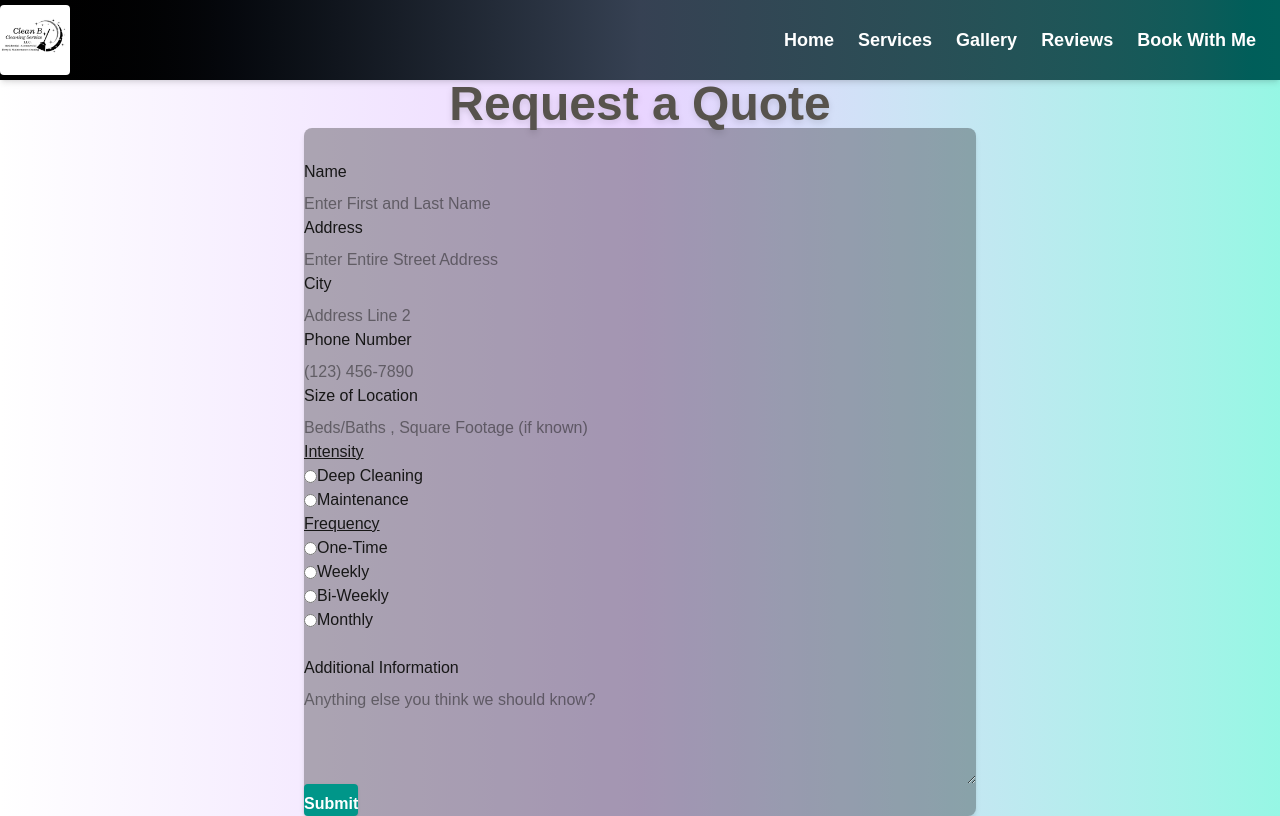
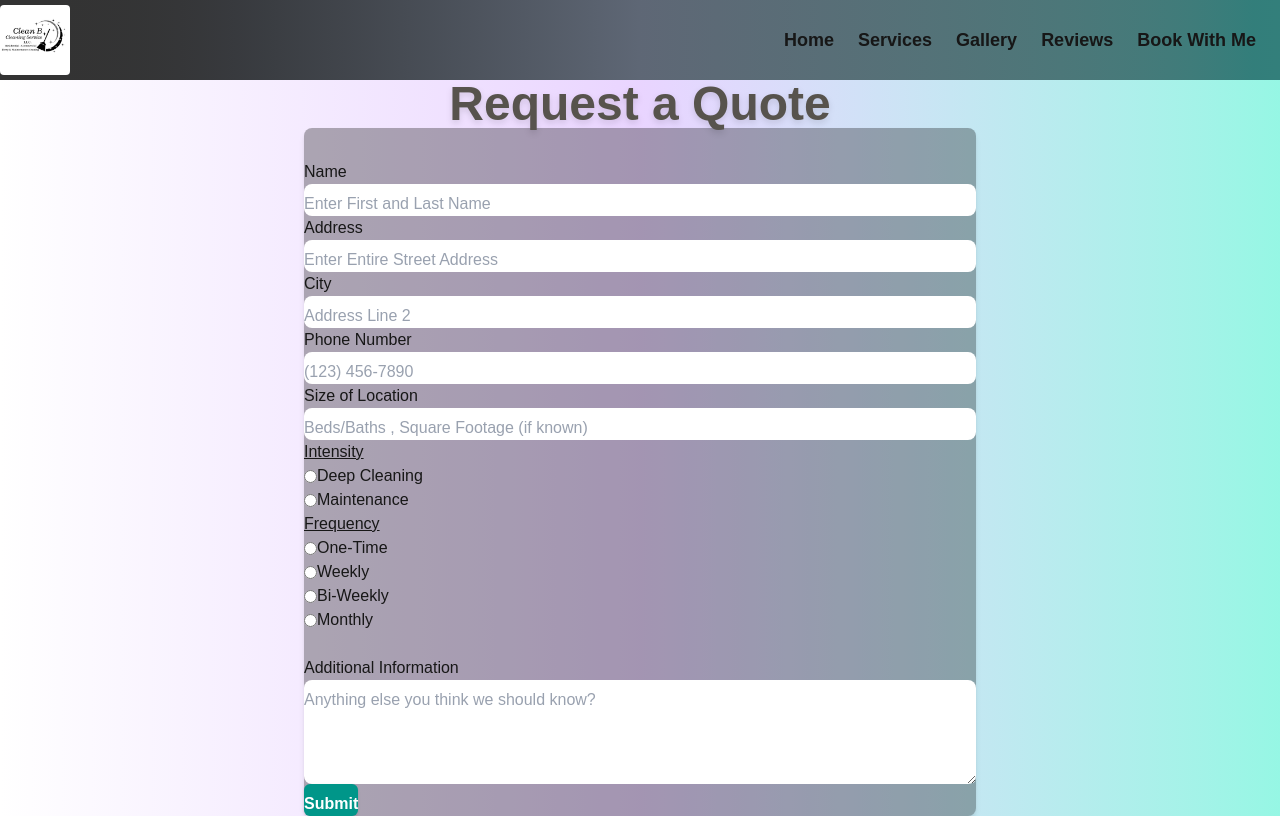
Before and after one commit to navesm/clean-b-services, a Next.js app: page /booking in a window 1280 px wide. Built offline with nearby package versions, Linux system fonts and the light colour scheme; a web font is replaced by a local one.

Commit message:
updated styling and layout, adjusted form

```diff
--- a/public/forms/booking.html
+++ b/public/forms/booking.html
@@ -1,4 +1,4 @@
-<form name="booking" netlify>
+<form name="booking" method="POST" data-netlify="true" netlify-honeypot="bot-field" hidden netlify>
   <input type="hidden" name="form-name" value="booking" />
   <input type="text" name="name" />
   <input type="text" name="address" />
--- a/src/app/booking/page.js
+++ b/src/app/booking/page.js
@@ -20,7 +20,7 @@ export default function BookingForm() {
           <label className="mb-2">Name</label>
           <input
             name="name"
-            className="px-4 py-2 rounded"
+            className="px-4 py-2 rounded-lg bg-white text-black placeholder-gray-400 focus:outline-none focus:ring-2 focus:ring-teal-400 transition"
             type="text"
             placeholder="Enter First and Last Name">
           </input>
@@ -29,7 +29,7 @@ export default function BookingForm() {
           <label className="mb-2">Address</label>
           <input
             name="address"
-            className="px-4 py-2 rounded"
+            className="px-4 py-2 rounded-lg bg-white text-black placeholder-gray-400 focus:outline-none focus:ring-2 focus:ring-teal-400 transition"
             type="text"
             placeholder="Enter Entire Street Address">
           </input>
@@ -38,7 +38,7 @@ export default function BookingForm() {
           <label className="mb-2">City</label>
           <input
             name="city"
-            className="px-4 py-2 rounded"
+            className="px-4 py-2 rounded-lg bg-white text-black placeholder-gray-400 focus:outline-none focus:ring-2 focus:ring-teal-400 transition"
             type="text"
             placeholder="Address Line 2">
           </input>
@@ -47,7 +47,7 @@ export default function BookingForm() {
           <label className="mb-2">Phone Number</label>
           <input
             name="phone-number"
-            className="px-4 py-2 rounded"
+            className="px-4 py-2 rounded-lg bg-white text-black placeholder-gray-400 focus:outline-none focus:ring-2 focus:ring-teal-400 transition"
             type="tel"
             placeholder="(123) 456-7890">
           </input>
@@ -56,7 +56,7 @@ export default function BookingForm() {
           <label className="mb-2">Size of Location</label>
           <input
             name="location-size"
-            className="px-4 py-2 rounded"
+            className="px-4 py-2 rounded-lg bg-white text-black placeholder-gray-400 focus:outline-none focus:ring-2 focus:ring-teal-400 transition"
             type="text"
             placeholder="Beds/Baths , Square Footage (if known)">
           </input>
@@ -105,7 +105,7 @@ export default function BookingForm() {
           <label className="mb-2">Additional Information</label>
           <textarea
             name="additional-info"
-            className="px-4 py-2 rounded"
+            className="px-4 py-2 rounded-lg bg-white text-black placeholder-gray-400 focus:outline-none focus:ring-2 focus:ring-teal-400 transition"
             rows="4"
             columns="50"
             placeholder="Anything else you think we should know?">
@@ -113,7 +113,7 @@ export default function BookingForm() {
         </div>
         <button
           type="submit"
-          className="bg-teal-600 hover:bg-teal-700 text-white font-bold py-2 px-4 rounded shadow"
+          className="bg-teal-600 hover:bg-teal-700 text-white font-bold py-2 px-6 rounded-md shadow"
         >
           Submit
         </button>
--- a/src/app/components/Navbar.js
+++ b/src/app/components/Navbar.js
@@ -4,7 +4,7 @@ import Image from 'next/image';
 
 export default function Navbar() {
   return (
-    <header className="fixed top-0 left-0 w-full z-50 bg-gradient-to-r from-black via-gray-700 to-teal-800 text-white shadow-md">
+    <header className="fixed top-0 left-0 w-full z-50 bg-gradient-to-r from-black/80 via-gray-700/80 to-teal-800/80 backdrop-blur">
       <nav className="flex justify-between items-center h-20 px-8">
 
         <Link href="/" className="flex items-center">
--- a/src/app/gallery/page.js
+++ b/src/app/gallery/page.js
@@ -3,14 +3,13 @@ import Image from 'next/image';
 export default function Gallery() {
   return (
     <div className="flex flex-col items-center gap-10 mt-20 bg-gradient-to-r from-stone-300 via-purple-100 to-teal-200">
-      <h1 className="text-6xl text-stone-600 drop-shadow-md">
+      <h1 className="text-6xl text-white hover:text-teal-300 drop-shadow-md">
         Gallery
       </h1>
       <Image src="/shower-glass.png" height={400} width={400} alt="Shower glass" />
-      <Image src="/floor-trim.png" height={400} width={400} alt="Floor trim" />
-      <Image src="/clean-tub.png" height={400} width={400} alt="Bath tub" />
-
-      <div clasName="grid grid-cols-2 gap-10 mt-20 ">
+      <div className="grid grid-cols-2 gap-10 mt-20 ">
+        <Image src="/floor-trim.png" height={400} width={400} alt="Floor trim" />
+        <Image src="/clean-tub.png" height={400} width={400} alt="Bath tub" />
         <Image src="/cleanbcleaningservicellc/s1.jpg" height={400} width={400} alt="Before shower glass door" />
         <Image src="/cleanbcleaningservicellc/s2.jpg" height={400} width={400} alt="after shower glass door" />
         <Image src="/cleanbcleaningservicellc/s3.jpg" height={400} width={400} alt="Before toilet corner" />
--- a/src/app/page.js
+++ b/src/app/page.js
@@ -12,6 +12,7 @@ export default function Home() {
         className="rounded-full mb-10 pt-10 justify-center"
       />
       <span></span>
+      <section className="bg-white text-black py-16 px-8 rounded-xl">
         <div className="max-w-3xl mx-auto pl-12 sm space-y-6">
           <p>Briana Fritts is the owner and founder of <strong>Clean B Cleaning Serivce LLC</strong>,
             bringing over a decade of hands-on experience in the professional cleaning industry.
@@ -27,6 +28,22 @@ export default function Home() {
             delivering personalized, top-tier service.
           </p>
         </div>
+      </section>
+      <form name="booking" method="POST" netlify="true" netlify-honeypot="bot-field" hidden>
+        <input type="hidden" name="form-name" value="booking" />
+        <input type="text" name="name" />
+        <input type="text" name="address" />
+        <input type="text" name="city" />
+        <input type="tel" name="phone-number" />
+        <input type="text" name="location-size" />
+        <input type="radio" name="intensity" value="deep-cleaning" />
+        <input type="radio" name="intensity" value="maintenance" />
+        <input type="radio" name="frequency" value="one-time" />
+        <input type="radio" name="frequency" value="weekly" />
+        <input type="radio" name="frequency" value="bi-weekly" />
+        <input type="radio" name="frequency" value="monthly" />
+        <textarea name="additional-info"></textarea>
+      </form>
     </div >
   );
 }
--- a/src/app/reviews/page.js
+++ b/src/app/reviews/page.js
@@ -3,7 +3,7 @@ import Image from "next/image";
 export default function Reviews() {
   return (
     <div className="flex flex-col items-center bg-gradient-to-r from-stone-300 via-purple-100 to-teal-200">
-      <h1 className="text-6xl text-stone-500 drop-shadow-md">
+      <h1 className="text-6xl text-white hover:text-teal-300 drop-shadow-md">
         Reviews
       </h1>
       <p className=" text-xl text-gray-700 ">See what customers have to say about <strong>Clean B Cleaning Service LLC</strong>!</p>
```
Lines whose indentation alone changed are shown as unchanged.
